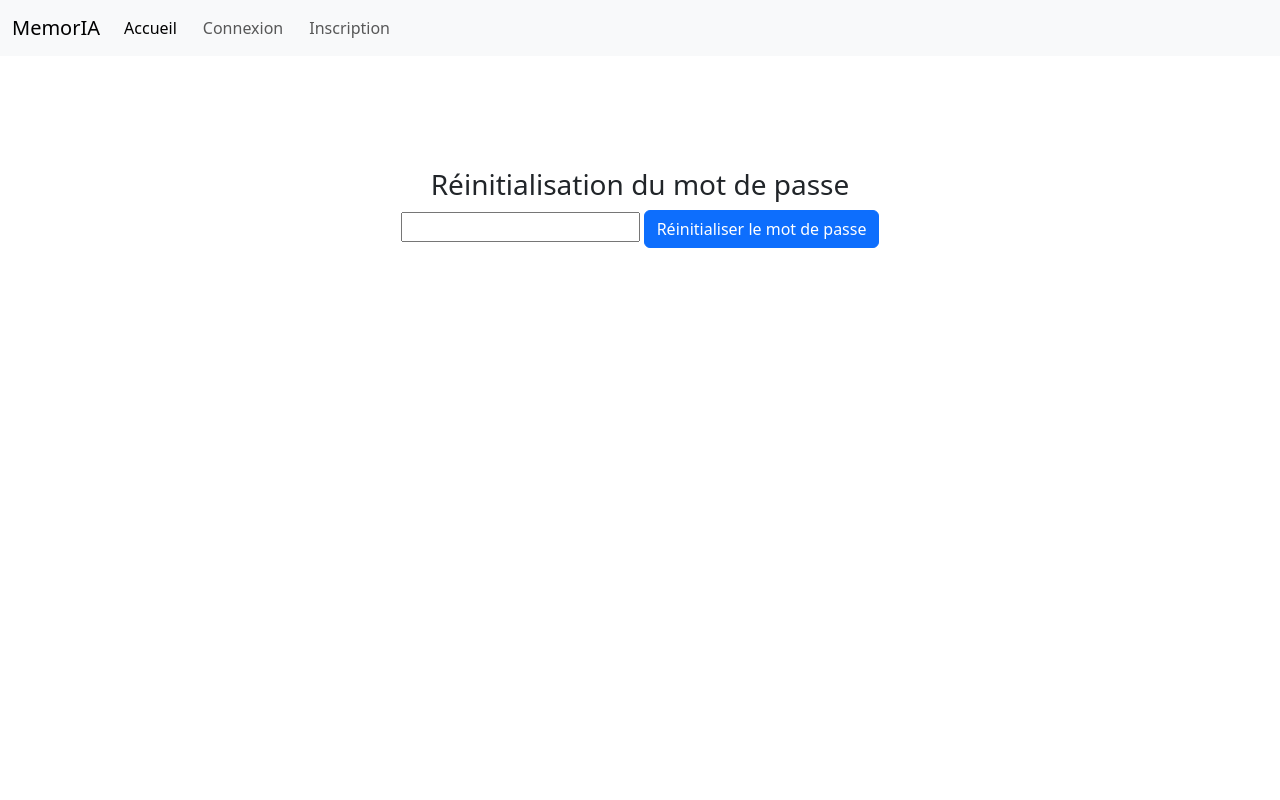
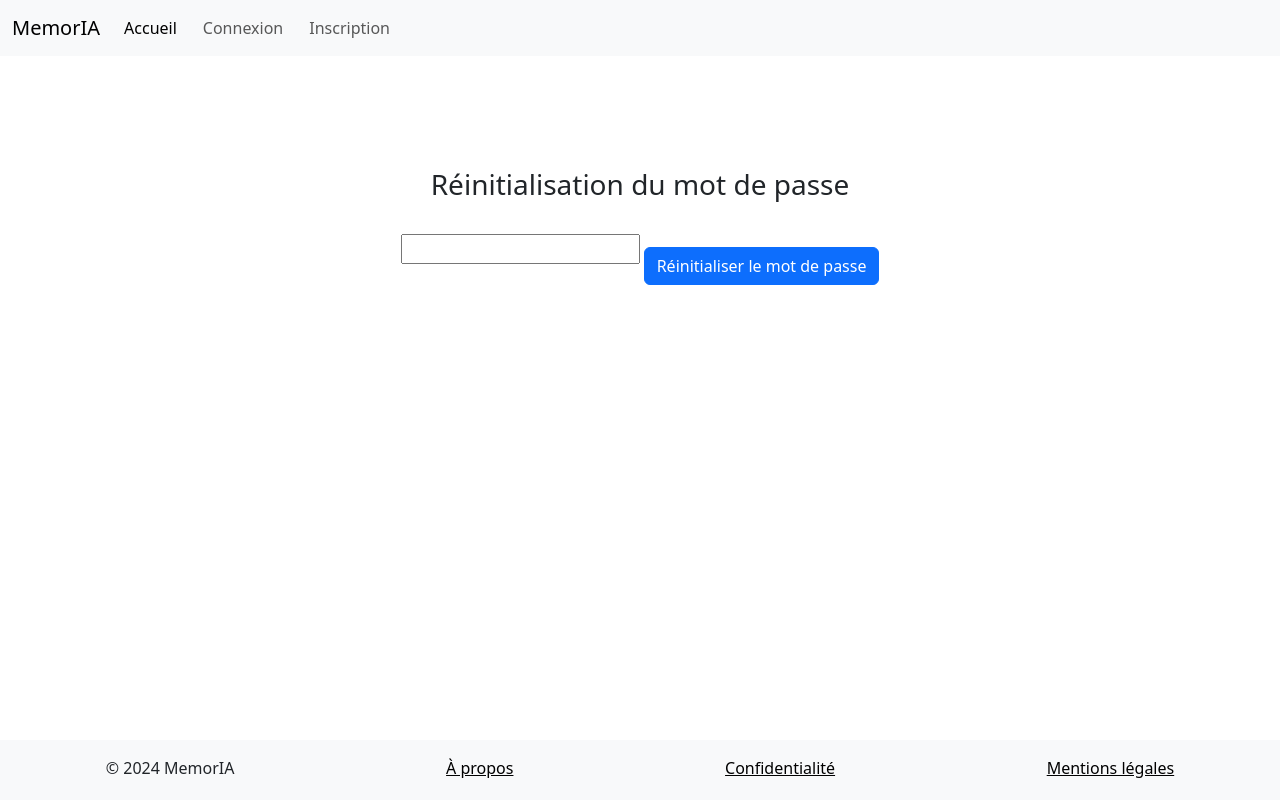
Before and after one commit to Adil-bh/memoria, a Django app: template src/memoria_quiz_app/templates/registration/password_reset.html in a window 1280 px wide. Run offline with Django 4.2, Linux system fonts and the light colour scheme; the template is opened without the code that fills it, so the values that code supplies are empty, except form fields; tables that the repository leaves empty hold one stand-in row (values such as "Sample post"); form fields are guessed from the names that the template uses; some libraries are stand-ins or nearby versions.

Commit message:
static pages and corrections

```diff
--- a/src/memoria_quiz_app/static/css/style.css
+++ b/src/memoria_quiz_app/static/css/style.css
@@ -3,6 +3,9 @@
 /* General */
 body {
     background-color: White;
+        min-height: 100vh;
+        display: flex;
+        flex-direction: column;
 }
 
 * {
@@ -95,6 +98,10 @@
 
 .input-group input-group-sm mb-3 {
     margin-top: 1rem;
+}
+
+#save-subjects-button {
+    margin-bottom: 6rem;
 }
 
 .subject_title {
@@ -197,7 +204,8 @@
     margin-right: auto;
 }
 
-.alert alert-success d-flex align-items-center{
+.alert {
+text-align: center;
     margin-top: 2rem;
     margin-bottom: 2rem;
     width: 50%;
@@ -217,9 +225,35 @@
     margin-top: 3rem;
     margin-bottom: 6rem;
     padding: 1rem;
+    width: 50%;
     background-color: sandybrown;
     border-radius: 25px;
     margin-left: auto;
     margin-right: auto;
     margin-bottom: 4rem;
 }
+
+/* Footer */
+footer {
+   position:relative;
+   margin-top: auto;
+   bottom:0;
+   width:100%;
+   height:60px;   /* Height of the footer */
+   background: var(--bs-tertiary-bg);
+}
+
+.footer {
+    display: flex;
+    justify-content: space-around;
+    vertical-align: baseline;
+    align-items: center;
+}
+
+.footer a {
+    color: black;
+}
+
+.footer p {
+    margin-top: 1rem;
+}
--- a/src/memoria_quiz_app/templates/memoria/home.html
+++ b/src/memoria_quiz_app/templates/memoria/home.html
@@ -6,6 +6,7 @@
 
 {% block content %}
     <h2 id="hometext">Testez vos connaissances en répondant à une question quotidienne <br> sur les thématiques de votre choix</h2>
+    <p>Questions et réponses générées par ChatGPT</p>
 {% if request.user.is_authenticated %}
     <h2 class="welcome-message">Bienvenue {{ user.username }}</h2>
     {% if user.subject1 == NULL or user.subject2 == NULL %}
--- a/src/memoria_quiz_app/templates/quiz_page/quiz_subject1_page.html
+++ b/src/memoria_quiz_app/templates/quiz_page/quiz_subject1_page.html
@@ -54,7 +54,7 @@
             {% else %}
             <div class="alert alert-danger d-flex align-items-center" role="alert">
                 <div class="evaluation_answer">
-                    <p>Dommage! Vous n'avez pas trouvé la bonne réponse !</p>
+                    <p>Dommage ! Vous n'avez pas trouvé la bonne réponse !</p>
                     <h3>La bonne réponse était : {{ question.expected_answer }} <br><br></h3>
                 </div>
             </div>
--- a/src/memoria_quiz_app/templates/registration/password_reset.html
+++ b/src/memoria_quiz_app/templates/registration/password_reset.html
@@ -8,11 +8,11 @@
 {% block content %}
 <div class="container">
     <div class="row">
-            <h3>Réinitialisation du mot de passe</h3>
+            <h3 style="margin-bottom: 15px;">Réinitialisation du mot de passe</h3>
             <form method="post">
                 {% csrf_token %}
-                {{ form.email|add_class:"form-control" }}
-                <button type="submit" class="btn btn-primary">Réinitialiser le mot de passe</button>
+                {{ form.email|add_class:"form-control"|add_class:"form-control-lg"|attr:"placeholder: Entrez votre adresse email"}}
+                <button type="submit" class="btn btn-primary" style="margin-top: 30px;">Réinitialiser le mot de passe</button>
             </form>
     </div>
 </div>
--- a/src/templates/base.html
+++ b/src/templates/base.html
@@ -72,4 +72,12 @@
 </section>
 
 </body>
+<footer>
+    <div class="footer">
+        <p>© 2024 MemorIA</p>
+        <a href="{% url 'memoria:about' %}">À propos</a>
+        <a href="{% url 'memoria:privacy' %}">Confidentialité</a>
+        <a href="{% url 'memoria:legals' %}">Mentions légales</a>
+    </div>
+</footer>
 </html>
```
Also changed, not shown: src/memoria_quiz_app/quiz.py (+2 -13 lines), src/memoria_quiz_app/templates/memoria/about.html (+10 -8 lines), src/memoria_quiz_app/templates/memoria/legals.html (+40 -8 lines), src/memoria_quiz_app/templates/memoria/privacy.html (+9 -8 lines), src/memoria_quiz_app/templates/subjects/subject_edit.html (+4 -4 lines), src/memoria_quiz_app/views.py (+6 -11 lines).
